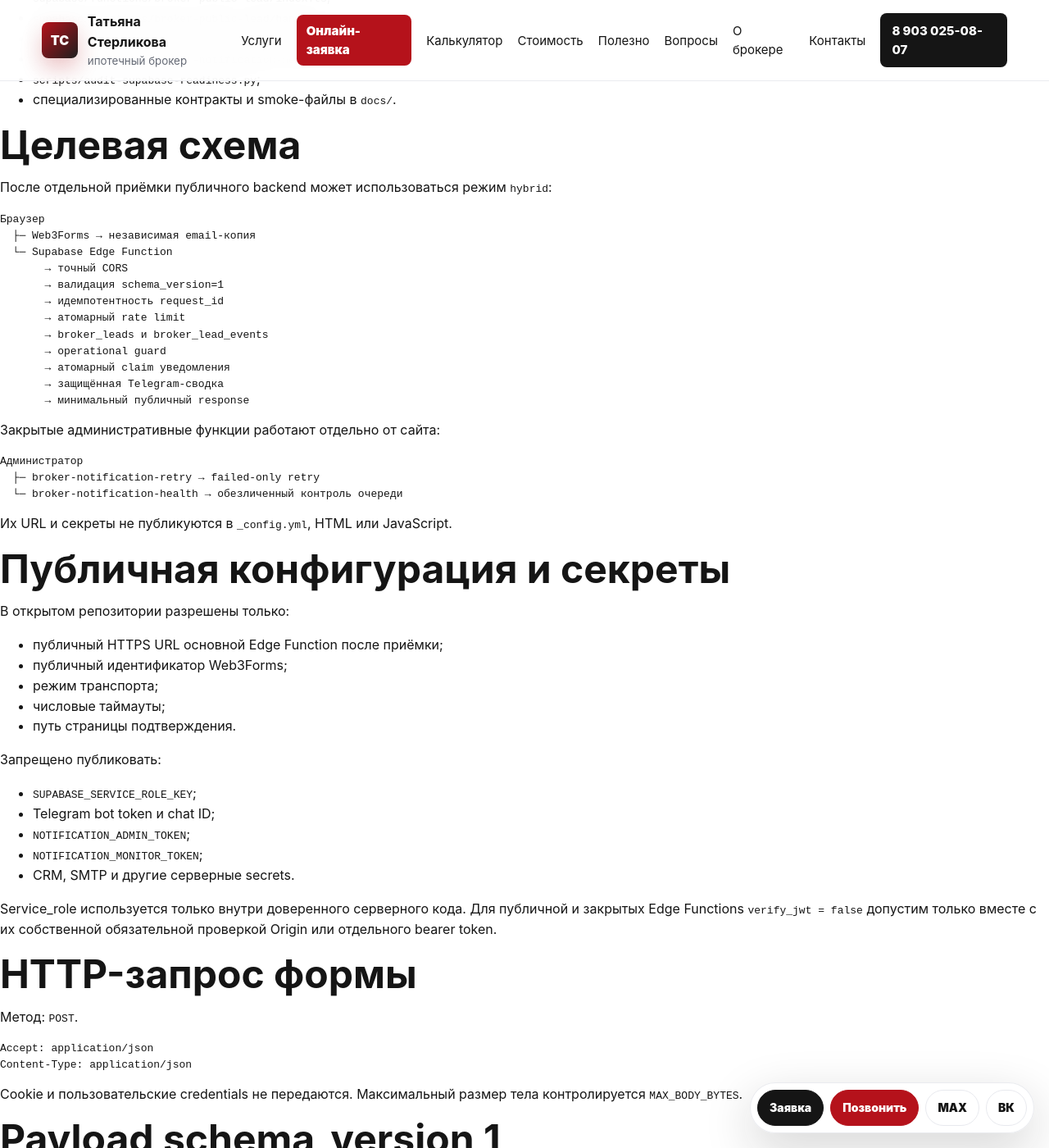
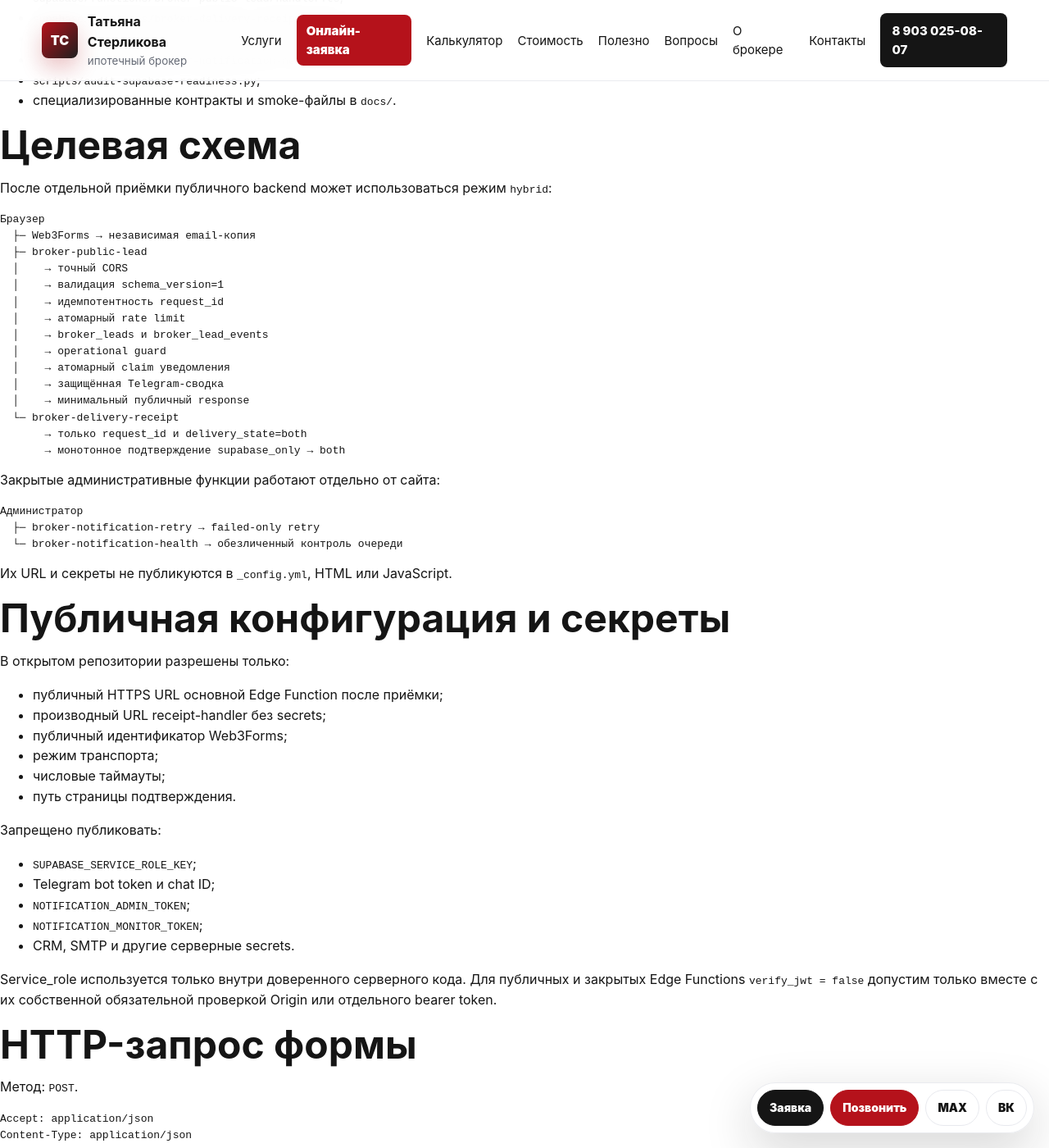
Before and after one commit to deputat36/broker, a Jekyll site: the page built from docs/lead-endpoint-contract.md, in a window 1280 px wide and 1400 px high, scrolled down 857 px. Shown: the whole window at 82% size. Built offline with Jekyll 4.4.1, drawn with Linux system fonts in a browser that asks for light colours; our own code applies the rules of GitHub Pages for plain Markdown files; some of the changed text lies outside the part shown.

Commit message:
Обновить endpoint-контракт для hybrid delivery state

````diff
--- a/docs/lead-endpoint-contract.md
+++ b/docs/lead-endpoint-contract.md
@@ -17,12 +17,13 @@
 
 Supabase backend подготовлен в репозитории, но не подключён к публичной форме. До завершения всех smoke-тестов endpoint должен оставаться пустым, режим — `web3forms`.
 
-Единственный актуальный порядок десяти миграций находится в `docs/supabase-migration-order.md`. Частичные списки в старых заметках не являются планом deploy.
+Единственный актуальный порядок 11 миграций находится в `docs/supabase-migration-order.md`. Частичные списки в старых заметках не являются планом deploy.
 
 Основные компоненты:
 
 - `supabase/functions/broker-public-lead/index.ts`;
 - `supabase/functions/broker-public-lead/handler.ts`;
+- `supabase/functions/broker-delivery-receipt/index.ts`;
 - `supabase/functions/broker-notification-retry/index.ts`;
 - `supabase/functions/broker-notification-health/index.ts`;
 - `scripts/audit-supabase-readiness.py`;
@@ -35,16 +36,19 @@
 ```text
 Браузер
   ├─ Web3Forms → независимая email-копия
-  └─ Supabase Edge Function
-       → точный CORS
-       → валидация schema_version=1
-       → идемпотентность request_id
-       → атомарный rate limit
-       → broker_leads и broker_lead_events
-       → operational guard
-       → атомарный claim уведомления
-       → защищённая Telegram-сводка
-       → минимальный публичный response
+  ├─ broker-public-lead
+  │    → точный CORS
+  │    → валидация schema_version=1
+  │    → идемпотентность request_id
+  │    → атомарный rate limit
+  │    → broker_leads и broker_lead_events
+  │    → operational guard
+  │    → атомарный claim уведомления
+  │    → защищённая Telegram-сводка
+  │    → минимальный публичный response
+  └─ broker-delivery-receipt
+       → только request_id и delivery_state=both
+       → монотонное подтверждение supabase_only → both
 ```
 
 Закрытые административные функции работают отдельно от сайта:
@@ -62,6 +66,7 @@
 В открытом репозитории разрешены только:
 
 - публичный HTTPS URL основной Edge Function после приёмки;
+- производный URL receipt-handler без secrets;
 - публичный идентификатор Web3Forms;
 - режим транспорта;
 - числовые таймауты;
@@ -75,7 +80,7 @@
 - `NOTIFICATION_MONITOR_TOKEN`;
 - CRM, SMTP и другие серверные secrets.
 
-Service_role используется только внутри доверенного серверного кода. Для публичной и закрытых Edge Functions `verify_jwt = false` допустим только вместе с их собственной обязательной проверкой Origin или отдельного bearer token.
+Service_role используется только внутри доверенного серверного кода. Для публичных и закрытых Edge Functions `verify_jwt = false` допустим только вместе с их собственной обязательной проверкой Origin или отдельного bearer token.
 
 ## HTTP-запрос формы
 
@@ -175,6 +180,12 @@
 
 Полный контракт: `docs/public-lead-response-contract.md`.
 
+## Безопасный error response
+
+Все ошибки используют единый envelope с `error_code` из белого списка и correlation request ID. Только HTTP `429` дополнительно содержит `retry_after_seconds`.
+
+Полный контракт: `docs/public-lead-error-contract.md`.
+
 ## Rate limit
 
 RPC `consume_broker_lead_rate_limit` атомарно считает запросы. Fingerprint создаётся сервером и не хранит исходный IP или полный телефон.
@@ -192,9 +203,34 @@
 - очищенный preparation;
 - технический приоритет;
 - notification status, попытки и retry metadata;
-- privacy, retention и operational flags.
+- privacy, retention и operational flags;
+- `client_delivery_state` и время его обновления.
 
 RLS включён. Публичная anon-вставка не используется.
+
+## Состояние каналов
+
+После завершения независимых попыток браузер определяет:
+
+- `web3forms_only`;
+- `supabase_only`;
+- `both`.
+
+В Supabase хранится только `supabase_only` или `both`, поскольку строка появляется только после успешного серверного приёма. `web3forms_only` существует в email-канале без обязательной Supabase-строки.
+
+Receipt-handler принимает только техническую квитанцию:
+
+```json
+{
+  "request_kind": "delivery_receipt",
+  "request_id": "<номер обращения>",
+  "delivery_state": "both"
+}
+```
+
+Он возвращает одинаковый HTTP `204` для существующей, отсутствующей и restricted-заявки. Состояние не показывается клиенту и не меняет `/spasibo/`.
+
+Полный контракт: `docs/hybrid-delivery-state-contract.md`.
 
 ## Уведомления
 
@@ -275,18 +311,20 @@
 
 Hybrid включается только после:
 
-1. применения всех десяти миграций по каноническому порядку;
+1. применения всех 11 миграций по каноническому порядку;
 2. успешного `audit-supabase-readiness.py`;
-3. проверки CORS и per-function security config;
+3. проверки CORS и per-function security config для четырёх функций;
 4. проверки идемпотентности и rate limit;
 5. проверки preparation;
-6. проверки минимального public response;
-7. проверки атомарного Telegram claim;
-8. проверки ручного retry и health;
-9. проверки retention preview/apply;
-10. проверки privacy workflow и operational guard;
-11. подтверждения Web3Forms email;
-12. утверждения ответственных, сроков хранения и процедур отката;
-13. обновления политики под фактически развёрнутый канал.
+6. проверки минимального public response и безопасных ошибок;
+7. проверки интерфейса ошибок;
+8. проверки `web3forms_only`, `supabase_only`, `both` и receipt-handler;
+9. проверки атомарного Telegram claim;
+10. проверки ручного retry и health;
+11. проверки retention preview/apply;
+12. проверки privacy workflow и operational guard;
+13. подтверждения Web3Forms email;
+14. утверждения ответственных, сроков хранения и процедур отката;
+15. обновления политики под фактически развёрнутый канал.
 
 Deploy закрытых функций и включение публичного `hybrid` — разные решения.
````
